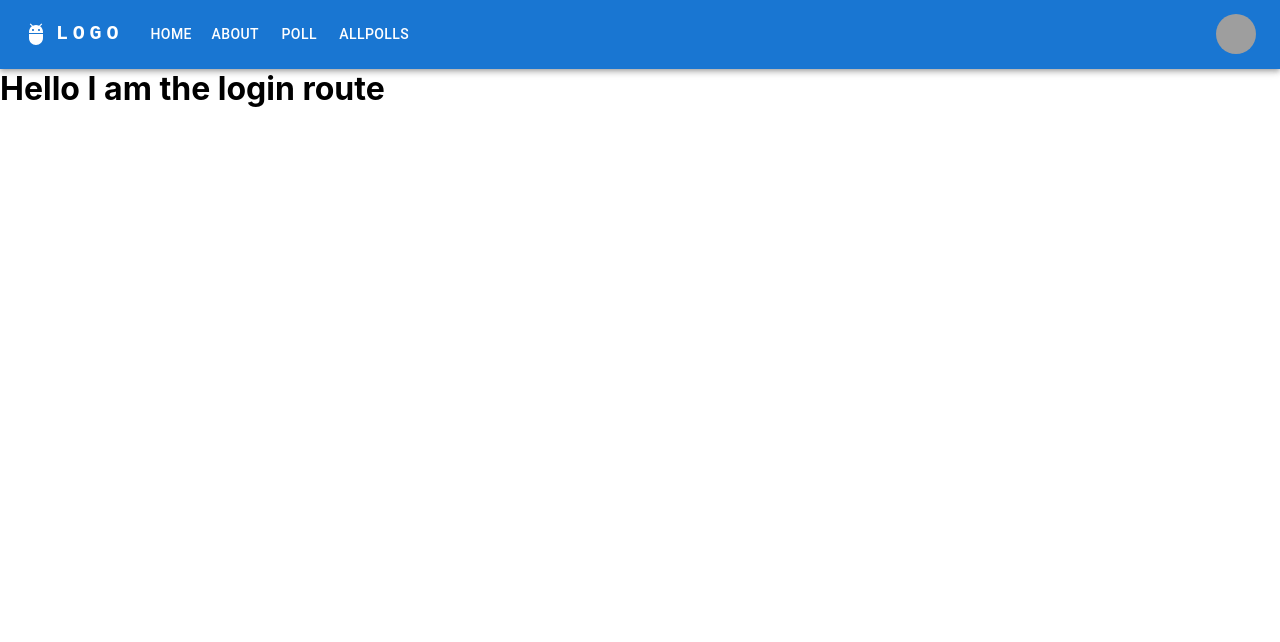
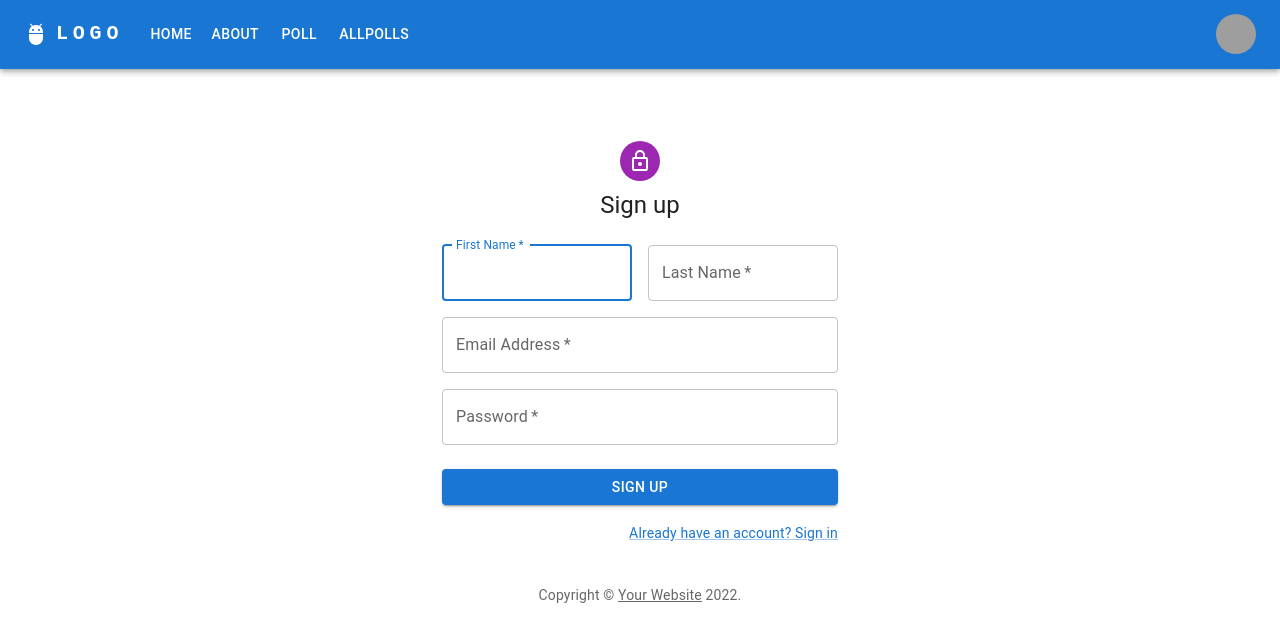
Before and after one commit to kartik7120/Survey-App, a React (Create React App) app: page /login in a window 1280 px wide. Shown: the top 642 px of the page. Built offline with nearby package versions, Linux system fonts and the light colour scheme; grey boxes are pictures that could not be loaded.

Commit message:
Added a sign up template to the front end

```diff
--- a/src/routes/Login.jsx
+++ b/src/routes/Login.jsx
@@ -1,4 +1,144 @@
-function Login(props) {
-  return <h1>Hello I am the login route</h1>;
+import * as React from "react";
+import Avatar from "@mui/material/Avatar";
+import Button from "@mui/material/Button";
+import CssBaseline from "@mui/material/CssBaseline";
+import TextField from "@mui/material/TextField";
+import Link from "@mui/material/Link";
+import Grid from "@mui/material/Grid";
+import Box from "@mui/material/Box";
+import LockOutlinedIcon from "@mui/icons-material/LockOutlined";
+import Typography from "@mui/material/Typography";
+import Container from "@mui/material/Container";
+import { createTheme, ThemeProvider } from "@mui/material/styles";
+
+function Copyright(props) {
+  return (
+    <Typography
+      variant="body2"
+      color="text.secondary"
+      align="center"
+      {...props}
+    >
+      {"Copyright © "}
+      <Link color="inherit" href="https://mui.com/">
+        Your Website
+      </Link>{" "}
+      {new Date().getFullYear()}
+      {"."}
+    </Typography>
+  );
 }
-export default Login;
+
+const theme = createTheme();
+
+export default function Login() {
+  const handleSubmit = (event) => {
+    event.preventDefault();
+    const data = new FormData(event.currentTarget);
+    console.log({
+      email: data.get("email"),
+      password: data.get("password"),
+      firstName: data.get("firstName"),
+      lastName: data.get("lastName"),
+    });
+
+    const body = {
+      email: data.get("email"),
+      password: data.get("password"),
+      firstName: data.get("firstName"),
+      lastName: data.get("lastName"),
+    };
+
+
+  };
+
+  return (
+    <ThemeProvider theme={theme}>
+      <Container component="main" maxWidth="xs">
+        <CssBaseline />
+        <Box
+          sx={{
+            marginTop: 8,
+            display: "flex",
+            flexDirection: "column",
+            alignItems: "center",
+          }}
+        >
+          <Avatar sx={{ m: 1, bgcolor: "secondary.main" }}>
+            <LockOutlinedIcon />
+          </Avatar>
+          <Typography component="h1" variant="h5">
+            Sign up
+          </Typography>
+          <Box
+            component="form"
+            noValidate
+            onSubmit={handleSubmit}
+            sx={{ mt: 3 }}
+          >
+            <Grid container spacing={2}>
+              <Grid item xs={12} sm={6}>
+                <TextField
+                  autoComplete="given-name"
+                  name="firstName"
+                  required
+                  fullWidth
+                  id="firstName"
+                  label="First Name"
+                  autoFocus
+                />
+              </Grid>
+              <Grid item xs={12} sm={6}>
+                <TextField
+                  required
+                  fullWidth
+                  id="lastName"
+                  label="Last Name"
+                  name="lastName"
+                  autoComplete="family-name"
+                />
+              </Grid>
+              <Grid item xs={12}>
+                <TextField
+                  required
+                  fullWidth
+                  id="email"
+                  label="Email Address"
+                  name="email"
+                  autoComplete="email"
+                />
+              </Grid>
+              <Grid item xs={12}>
+                <TextField
+                  required
+                  fullWidth
+                  name="password"
+                  label="Password"
+                  type="password"
+                  id="password"
+                  autoComplete="new-password"
+                />
+              </Grid>
+            </Grid>
+            <Button
+              type="submit"
+              fullWidth
+              variant="contained"
+              sx={{ mt: 3, mb: 2 }}
+            >
+              Sign Up
+            </Button>
+            <Grid container justifyContent="flex-end">
+              <Grid item>
+                <Link href="#" variant="body2">
+                  Already have an account? Sign in
+                </Link>
+              </Grid>
+            </Grid>
+          </Box>
+        </Box>
+        <Copyright sx={{ mt: 5 }} />
+      </Container>
+    </ThemeProvider>
+  );
+}
```
Also changed, not shown: src/login.css (added, +7 -0 lines).
